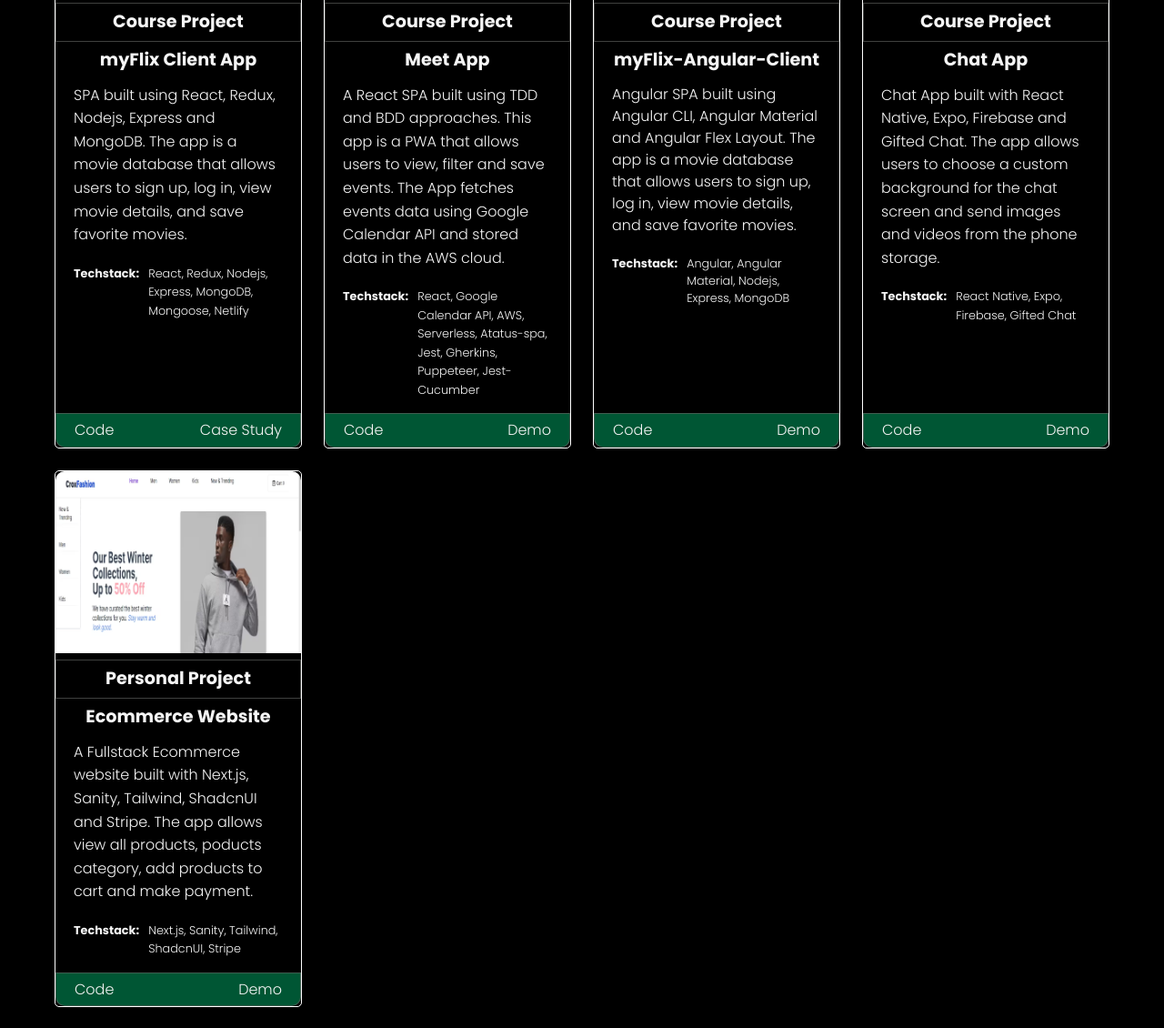
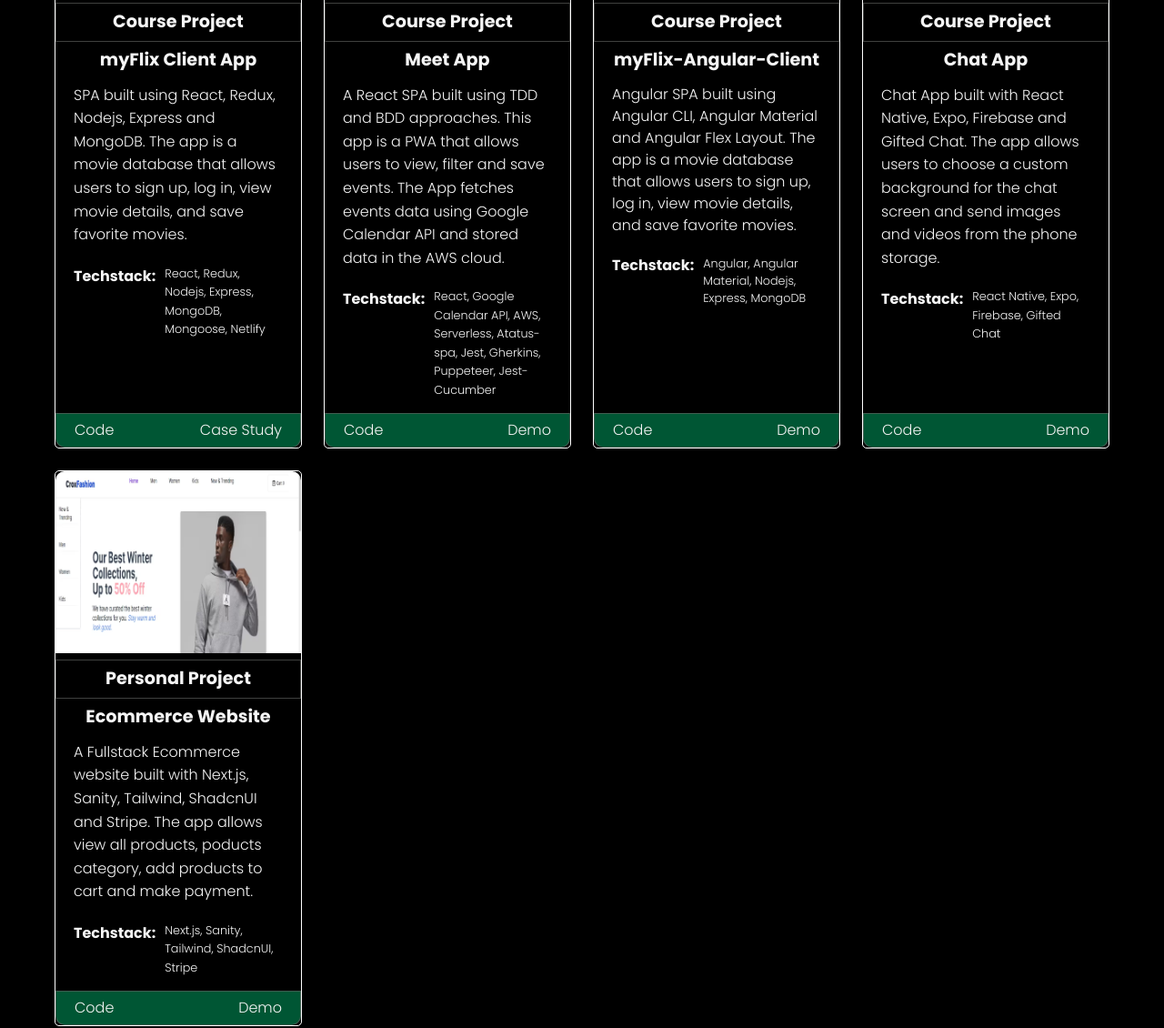
Before and after one commit to NodEm9/portfolio-websites, a plain HTML site: page index.min.html in a window 1280 px wide. Shown: the part 2541-3671 px from the top of the page at 91% size. Drawn offline with nearby package versions, Linux system fonts and the light colour scheme; a script that the page names is missing.

Commit message:
Increase h4 font-size

```diff
--- a/css/styles.css
+++ b/css/styles.css
@@ -317,6 +317,7 @@ h2 {
 }
 
 .techstack h4 {
+  font-size: var(--font-size);
   font-weight: var(--font-weight-bold);
 }
 
```
